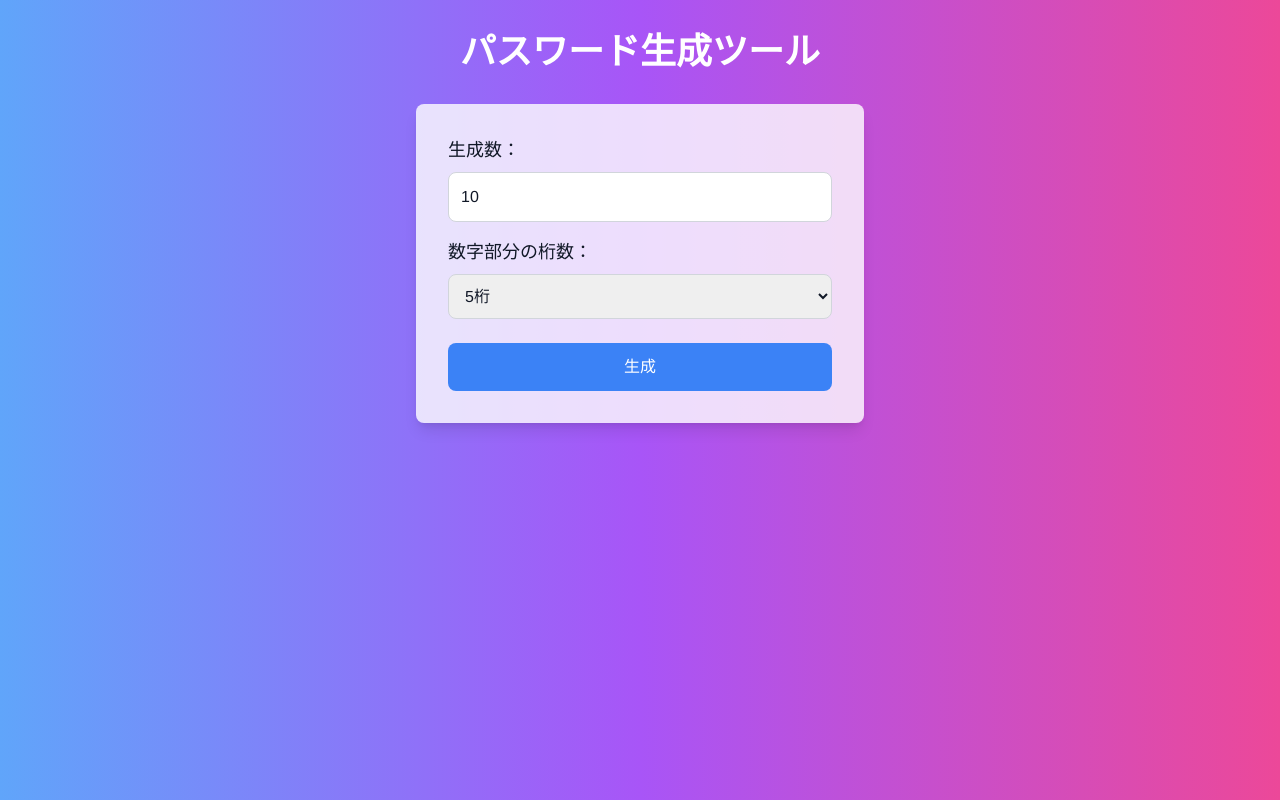
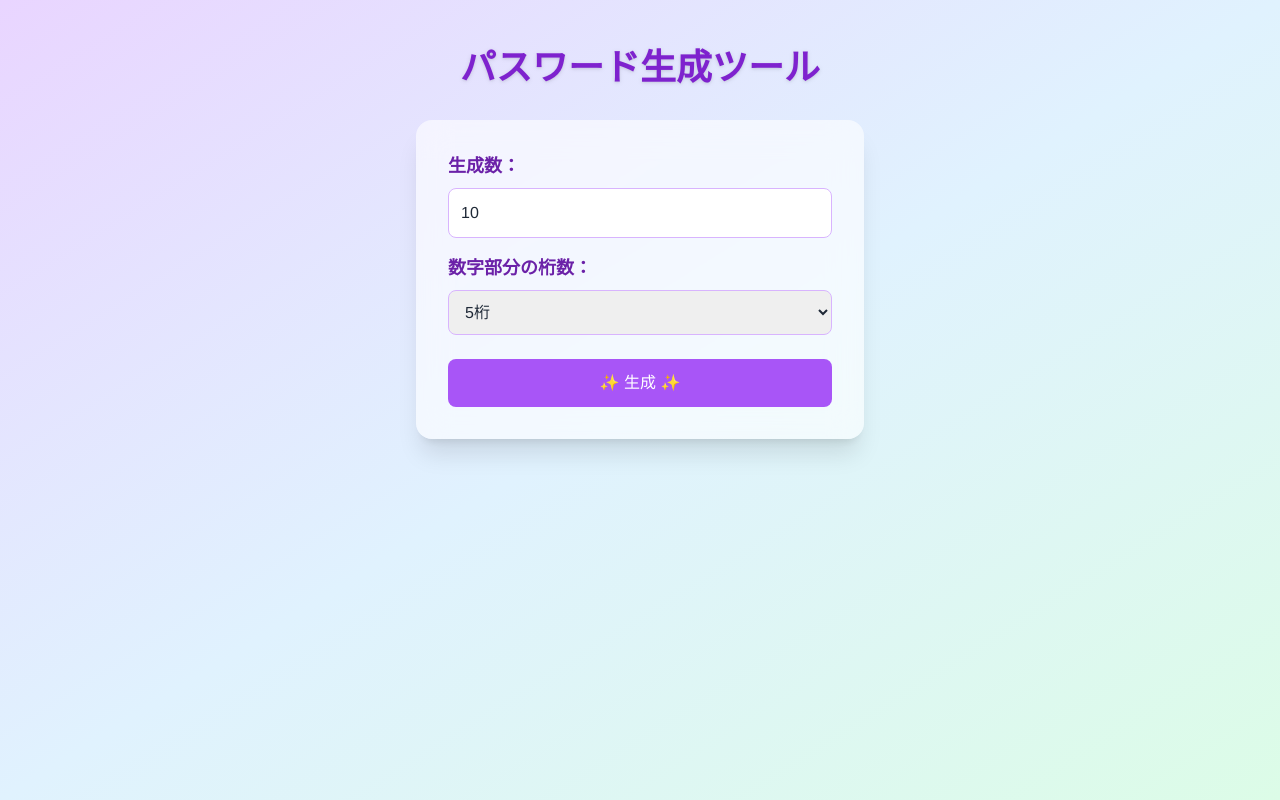
Before and after one commit to KIYOHA-RU/password-generator, a Flask app: page / in a window 1280 px wide. Run offline with Flask 3, Linux system fonts and the light colour scheme; some libraries are stand-ins or nearby versions.

```diff
--- a/templates/index.html
+++ b/templates/index.html
@@ -5,41 +5,41 @@
   <title>パスワード生成</title>
   <script src="https://cdn.tailwindcss.com"></script>
 </head>
-<body class="bg-gradient-to-r from-blue-400 via-purple-500 to-pink-500 text-gray-900 font-[Ayuthaya,Helvetica,sans-serif] min-h-screen flex flex-col items-center py-8">
+<body class="bg-gradient-to-br from-purple-200 via-sky-100 to-green-100 text-gray-800 font-[Ayuthaya,Helvetica,sans-serif] min-h-screen flex flex-col items-center py-12 px-4">
 
-  <h1 class="text-4xl font-bold text-center text-white mb-8">パスワード生成ツール</h1>
+  <h1 class="text-4xl font-bold text-center text-purple-700 mb-8 drop-shadow">パスワード生成ツール</h1>
 
-  <form method="POST" class="bg-white bg-opacity-80 p-8 rounded-lg shadow-lg w-full max-w-md mb-8">
-    <label class="block text-lg mb-2 text-gray-900">生成数：</label>
-    <input type="number" name="count" value="10" class="border border-gray-300 p-3 w-full rounded-lg mb-4 focus:outline-none focus:ring-2 focus:ring-blue-400">
+  <form method="POST" class="backdrop-blur-lg bg-white/60 p-8 rounded-2xl shadow-xl w-full max-w-md mb-10 transition transform hover:scale-105">
+    <label class="block text-lg mb-2 text-purple-800 font-semibold">生成数：</label>
+    <input type="number" name="count" value="10" class="border border-purple-300 p-3 w-full rounded-lg mb-4 focus:outline-none focus:ring-2 focus:ring-purple-400">
 
-    <label class="block text-lg mb-2 text-gray-900">数字部分の桁数：</label>
-    <select name="digit_length" class="border border-gray-300 p-3 w-full rounded-lg mb-6">
+    <label class="block text-lg mb-2 text-purple-800 font-semibold">数字部分の桁数：</label>
+    <select name="digit_length" class="border border-purple-300 p-3 w-full rounded-lg mb-6">
       <option value="4">4桁</option>
       <option value="5" selected>5桁</option>
     </select>
 
-    <button type="submit" class="bg-blue-500 text-white px-6 py-3 rounded-lg w-full hover:bg-blue-600 transition">生成</button>
+    <button type="submit" class="bg-purple-500 text-white px-6 py-3 rounded-lg w-full hover:bg-purple-600 transition">✨ 生成 ✨</button>
   </form>
 
   {% if passwords %}
-    <div class="flex gap-4 mb-6 w-full max-w-md">
+    <div class="flex gap-4 mb-8 w-full max-w-md">
       <form method="POST" action="/download" class="w-1/2">
         {% for pw in passwords %}
           <input type="hidden" name="passwords" value="{{ pw }}">
         {% endfor %}
-        <button type="submit" class="bg-green-500 text-white px-6 py-3 rounded-lg w-full hover:bg-green-600 transition">Excelダウンロード</button>
+        <button type="submit" class="bg-green-400 text-white px-6 py-3 rounded-lg w-full hover:bg-green-500 transition">⬇️ Excel</button>
       </form>
 
       <form method="GET" action="/history" class="w-1/2">
-        <button type="submit" class="bg-gray-700 text-white px-6 py-3 rounded-lg w-full hover:bg-gray-800 transition">📜 履歴を見る</button>
+        <button type="submit" class="bg-sky-400 text-white px-6 py-3 rounded-lg w-full hover:bg-sky-500 transition">📜 履歴</button>
       </form>
     </div>
 
-    <h2 class="text-3xl font-semibold mb-4 text-white">生成結果</h2>
-    <ul class="bg-white bg-opacity-80 p-6 rounded-lg shadow-lg w-full max-w-md divide-y divide-gray-200">
+    <h2 class="text-2xl font-semibold mb-4 text-purple-700">✨ 生成結果 ✨</h2>
+    <ul class="backdrop-blur-lg bg-white/60 p-6 rounded-2xl shadow-md w-full max-w-md divide-y divide-purple-100">
       {% for pw in passwords %}
-        <li class="py-3 text-lg text-gray-800">{{ pw }}</li>
+        <li class="py-3 text-lg text-purple-900 tracking-wide">{{ pw }}</li>
       {% endfor %}
     </ul>
   {% endif %}
```
Also changed, not shown: templates/history.html (+21 -19 lines).
